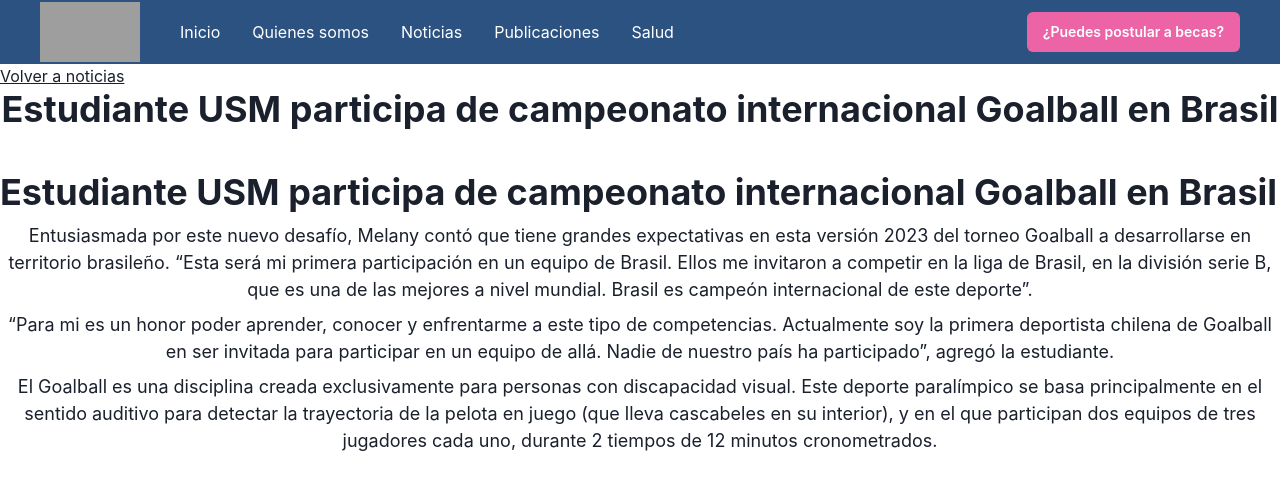
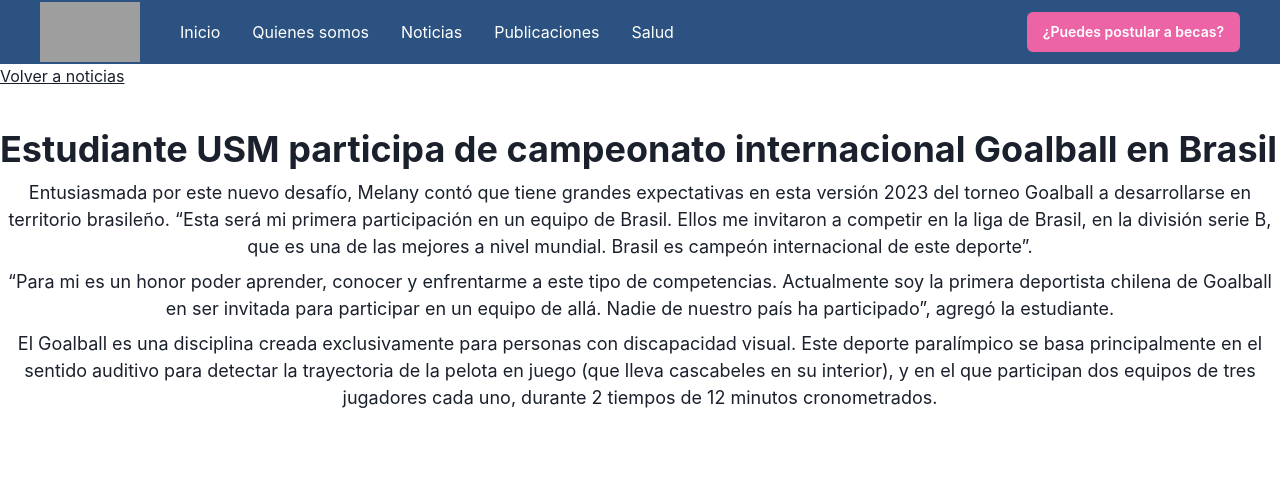
Before and after one commit to FelipeGuicharrousse/Proyecto-DIU, a React (Create React App) app: page /news/example in a window 1280 px wide. Shown: the top 490 px of the page. Built offline with nearby package versions, Linux system fonts and the light colour scheme; grey boxes are pictures that could not be loaded.

Commit message:
🐛 Fixed merge errors

```diff
--- a/src/App.js
+++ b/src/App.js
@@ -4,7 +4,6 @@
 import Home from './views/home.js';
 import AboutUs from './views/aboutUs.js';
 import SignIn from './views/singIn';
-import Form from './views/form.js';
 import News from './views/news.js';
 import NewsExample from './views/news1.js';
 import Publications from './views/publications.js'
--- a/src/components/formWithImage.js
+++ b/src/components/formWithImage.js
@@ -46,7 +46,6 @@
                 align={'start'}
                 justify={'space-between'}>
                 <Checkbox>Recuérdame</Checkbox>
-                <Text color={'blue.500'}>¿Olvidaste la Contraseña?</Text>
               </Stack>
               <Button type="submit" colorScheme={'blue'} variant={'solid'}>
                 Ingresar
--- a/src/views/news1.js
+++ b/src/views/news1.js
@@ -15,9 +15,6 @@
                 style={{ textDecoration: 'underline' }}
                 >Volver a noticias</Link>
             </div>
-            <Heading>
-                Estudiante USM participa de campeonato internacional Goalball en Brasil
-            </Heading>
             <VStack paddingTop="40px" spacing="2" alignItems="flex-start">
         <Heading as="h2">Estudiante USM participa de campeonato internacional Goalball en Brasil</Heading>
         <Text as="p" fontSize="lg" >
```
